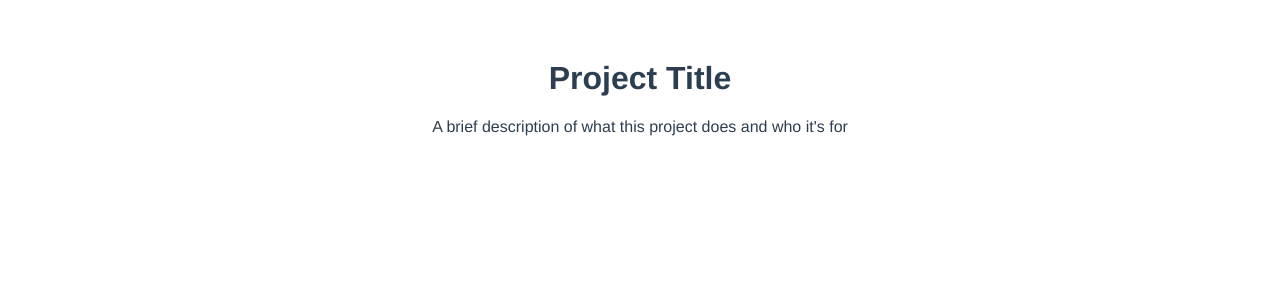
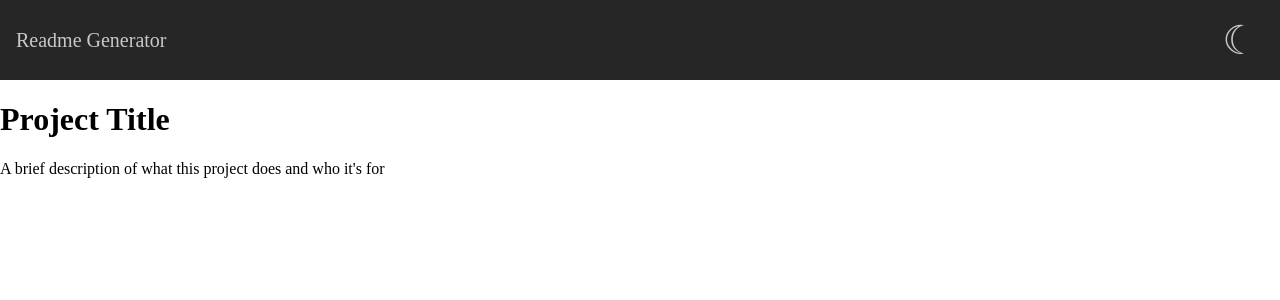
Before and after one commit to ksaswin/Readme-gen, a Vue app: page / in a window 1280 px wide. Shown: the top 300 px of the page. Built offline with nearby package versions, Linux system fonts and the light colour scheme.

Commit message:
Created the app header.

```diff
--- a/src/App.vue
+++ b/src/App.vue
@@ -1,4 +1,12 @@
 <template>
+  <div class="header-wrapper">
+    <div class="app-name">Readme Generator</div>
+    <div>
+      <button @click="darkModeSet = !darkModeSet">
+        {{ darkModeSet ? "&#9788;" : "&#9790;" }}
+      </button>
+    </div>
+  </div>
   <mark-down></mark-down>
 </template>
 
@@ -10,16 +18,49 @@ export default {
   components: {
     MarkDown,
   },
+  data() {
+    return {
+      darkModeSet: false,
+      darkMode: {
+        background: "rgb(38, 38, 38)",
+        color: "rgb(200, 200, 200)",
+      },
+    };
+  },
 };
 </script>
 
 <style>
-#app {
-  font-family: Avenir, Helvetica, Arial, sans-serif;
-  -webkit-font-smoothing: antialiased;
-  -moz-osx-font-smoothing: grayscale;
+html {
+  height: 100%;
+}
+
+body {
+  height: 100%;
+  margin: 0;
+  overflow: hidden;
+}
+
+.header-wrapper {
+  display: flex;
+  padding: 1rem;
+  justify-content: space-between;
+  align-items: center;
+  background: rgb(38, 38, 38);
+}
+
+.app-name {
+  font-size: 20px;
+  color: rgb(200, 200, 200);
+}
+
+button {
+  border: none;
+  background: none;
   text-align: center;
-  color: #2c3e50;
-  margin-top: 60px;
+  text-decoration: none;
+  display: inline-block;
+  font-size: 40px;
+  color: rgb(200, 200, 200);
 }
 </style>
```
